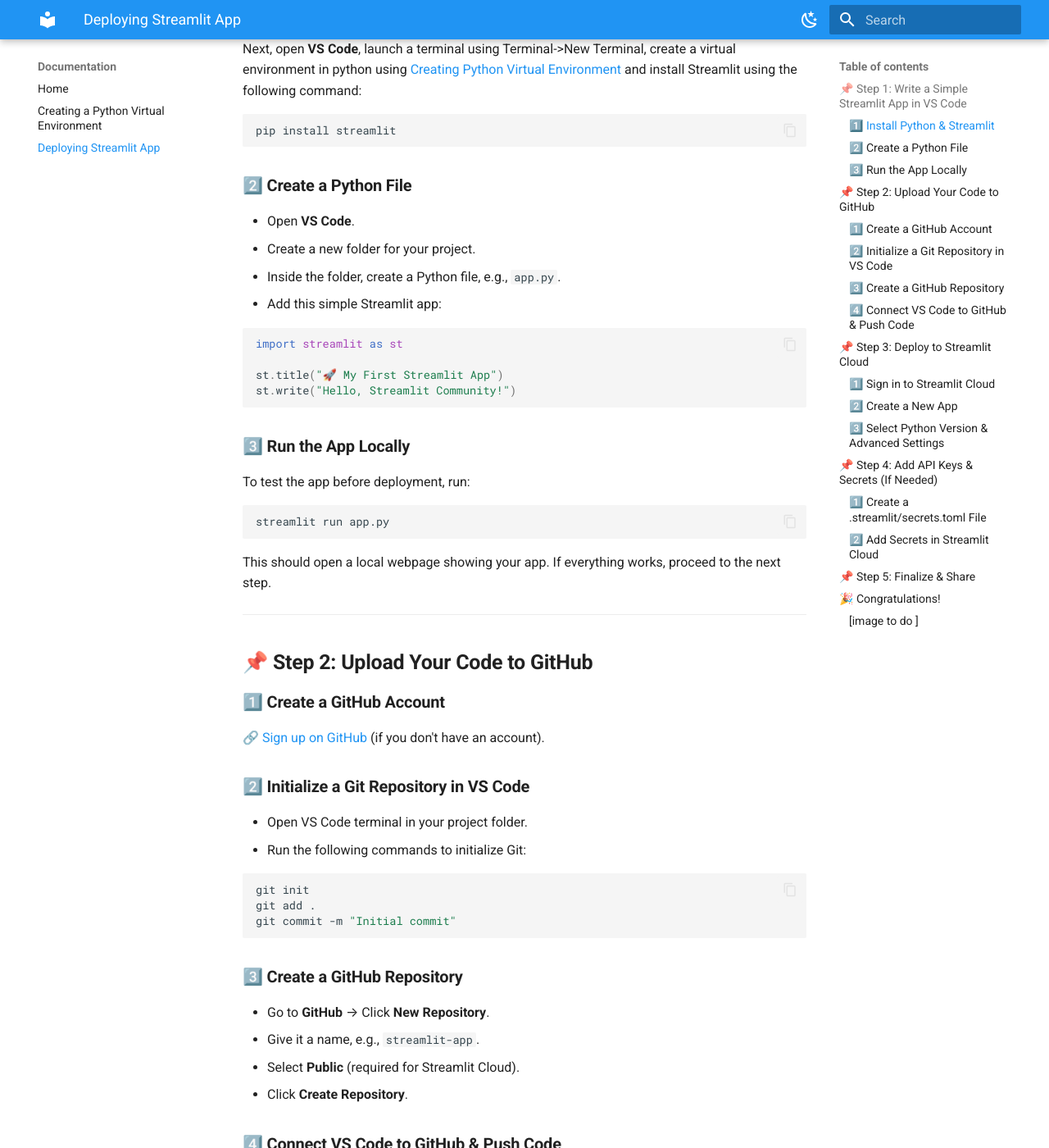
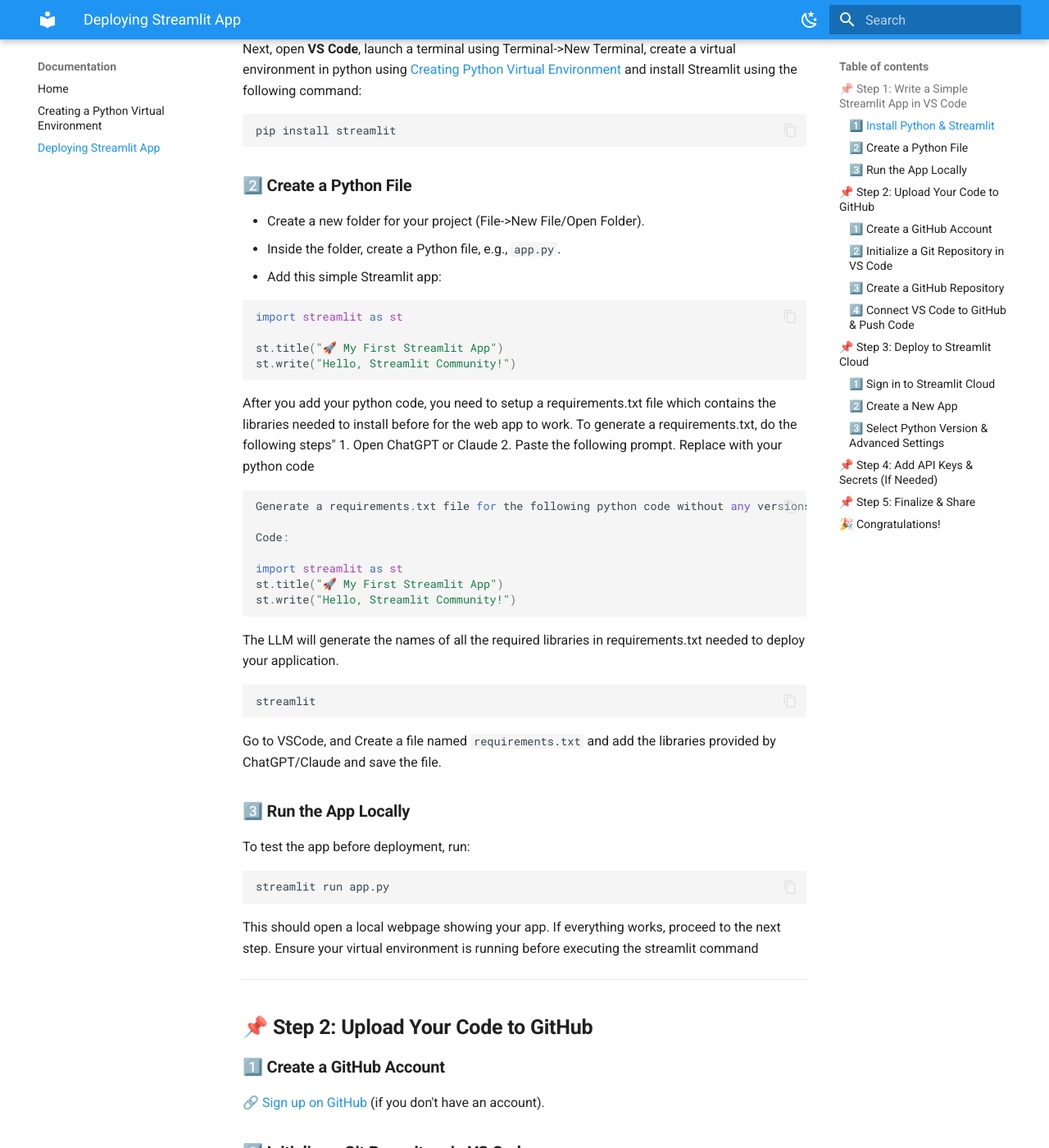
Before and after one commit to ArunachalamM101202/Documentation, an MkDocs documentation site: the page built from docs/guide/streamlit-deploy.md, in a window 1280 px wide and 1400 px high, scrolled down 456 px. Shown: the whole window at 82% size. Built offline with MkDocs 1.6.1 and Material for MkDocs 9.7.7, drawn with Linux system fonts in a browser that asks for light colours; some of the changed text lies outside the part shown.

Commit message:
commit 3

````diff
--- a/docs/guide/streamlit-deploy.md
+++ b/docs/guide/streamlit-deploy.md
@@ -1,4 +1,4 @@
-# ** Deploy a Python Streamlit App to Streamlit Cloud**
+# **Deploy a Python Streamlit App to Streamlit Cloud**
 
 This guide walks you through **writing a Streamlit app**, **connecting to GitHub**, and **deploying it to Streamlit Cloud** in simple steps.
 
@@ -16,8 +16,7 @@
 ```
 
 ### **2️⃣ Create a Python File**
-- Open **VS Code**.
-- Create a new folder for your project.
+- Create a new folder for your project (File->New File/Open Folder).
 - Inside the folder, create a Python file, e.g., `app.py`.
 - Add this simple Streamlit app:
 
@@ -28,6 +27,26 @@
 st.write("Hello, Streamlit Community!")
 ```
 
+After you add your python code, you need to setup a requirements.txt file which contains the libraries needed to install before for the web app to work. To generate a requirements.txt, do the following steps"
+1. Open ChatGPT or Claude
+2. Paste the following prompt. Replace with your python code
+```
+Generate a requirements.txt file for the following python code without any versions for the libraries:
+
+Code:
+
+import streamlit as st
+st.title("🚀 My First Streamlit App")
+st.write("Hello, Streamlit Community!")
+```
+
+The LLM will generate the names of all the required libraries in requirements.txt needed to deploy your application.
+```
+streamlit
+```
+
+Go to VSCode, and Create a file named `requirements.txt` and add the libraries provided by ChatGPT/Claude and save the file.
+
 ### **3️⃣ Run the App Locally**
 To test the app before deployment, run:
 
@@ -35,7 +54,7 @@
 streamlit run app.py
 ```
 
-This should open a local webpage showing your app. If everything works, proceed to the next step.
+This should open a local webpage showing your app. If everything works, proceed to the next step. Ensure your virtual environment is running before executing the streamlit command
 
 ---
 
@@ -44,7 +63,7 @@
 🔗 [Sign up on GitHub](https://github.com/) (if you don't have an account).
 
 ### **2️⃣ Initialize a Git Repository in VS Code**
-- Open VS Code terminal in your project folder.
+- Open VS Code terminal (Terminal->New Terminal) in your project folder.
 - Run the following commands to initialize Git:
 
 ```bash
@@ -54,9 +73,9 @@
 ```
 
 ### **3️⃣ Create a GitHub Repository**
-- Go to **GitHub** → Click **New Repository**.
+- Go to [GitHub](https://github.com) → Login to your account -> Click your profile at the top right -> Select "Your Repositories" -> Click **New Repository**.
 - Give it a name, e.g., `streamlit-app`.
-- Select **Public** (required for Streamlit Cloud).
+- Select **Public or Private** Private keeps the repository and the code within it hidden.
 - Click **Create Repository**.
 
 ### **4️⃣ Connect VS Code to GitHub & Push Code**
@@ -80,41 +99,35 @@
 - Authorize Streamlit to access your GitHub account.
 
 ### **2️⃣ Create a New App**
-- Click **"New App"**.
+- Click **"New App"** at the top right.
 - Select your GitHub repository (`streamlit-app`).
 - Choose the `main` branch.
+- Select the python file `app.py`
+- Give a good nice domain name for the app, for example `my-test-app`
 
 ### **3️⃣ Select Python Version & Advanced Settings**
-- Set **Python Version** (e.g., `3.9` or `3.10`).
+- Set **Python Version** (e.g., `3.10` or `3.11`).
 - Click **Advanced settings**:
   - If your app requires external API keys, you can **add secrets** here.
 
 ---
 
 ## **📌 Step 4: Add API Keys & Secrets (If Needed)**
-If your app requires secret keys (e.g., OpenAI API, database credentials), store them securely.
 
-### **1️⃣ Create a `.streamlit/secrets.toml` File**
-In your project folder, create a `.streamlit` directory and inside it, a `secrets.toml` file:
+In Advanced Settings of Streamlit Deployment in Streamlit cloud, add all your secrets (API Keys etc from your .env file) in a toml format. Here is an example:
 
 ```toml
-[api_keys]
-openai_key = "your-openai-api-key"
-database_url = "your-database-url"
+OPENAI_API_KEY="your-openai-api-key"
 ```
 
-### **2️⃣ Add Secrets in Streamlit Cloud**
-- Go to **Streamlit Cloud** → Your App → **Settings** → **Secrets**.
-- Copy and paste the same `.toml` content there.
-
----
+Click Save after adding the secrets in advanced settings
 
 ## **📌 Step 5: Finalize & Share**
 - Click **Deploy** and wait for Streamlit to set up your app.
 - Once done, Streamlit will provide a **live URL** to share your app.
 
 Example:
-🔗 `https://your-username-streamlit-app.streamlit.app`
+🔗 [https://my-test-app.streamlit.app](https://my-test-app.streamlit.app)
 
 ---
 
@@ -126,10 +139,3 @@
 ✅ Added secret keys securely
 
 Now, you can **share your app** with anyone! 🚀
-
----
-
-### **[image to do <task>]**
-(Add relevant images to make it easier for beginners, such as screenshots of VS Code, GitHub, and Streamlit Cloud steps.)
-
-Would you like to add more features, such as custom themes or data visualization? Let me know! 😊
````
Also changed, not shown: site/guide/streamlit-deploy/index.html, site/search/search_index.json.
